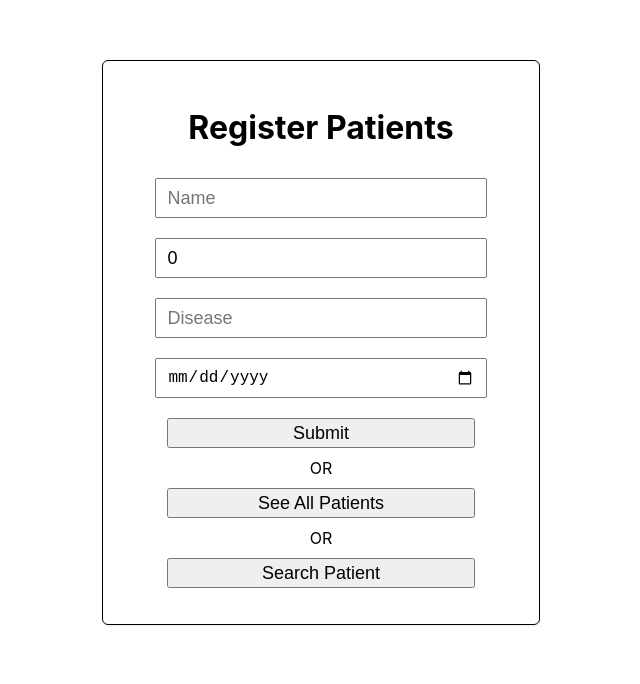
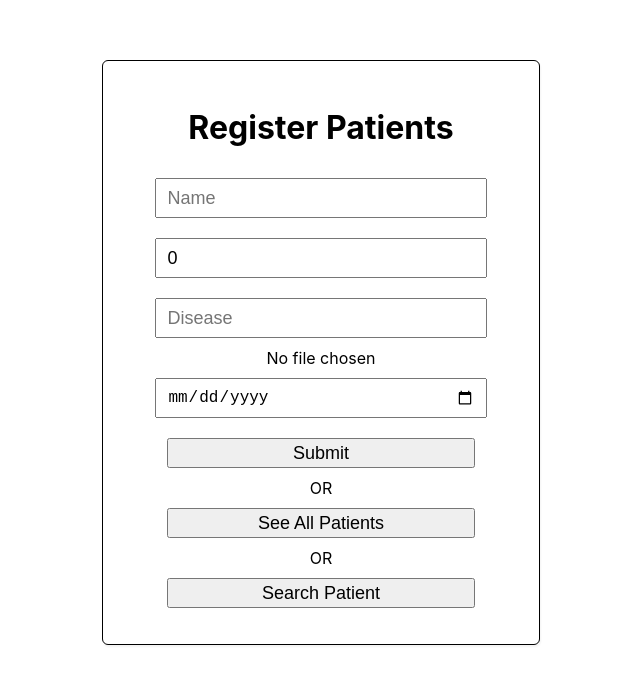
Before and after one commit to AnasRRaza/patients-tracker, a React (Create React App) app: page /register/1 in a window 1280 px wide. Shown: the top 684 px of the page, without its empty margins (319-959 px from the left). Built offline with nearby package versions, Linux system fonts and the light colour scheme.

Commit message:
create file upload component

```diff
--- /dev/null
+++ b/src/components/InputImage.jsx
@@ -0,0 +1,30 @@
+import React from "react";
+
+const InputImage = ({ title, error, onChange, value, ...props }) => {
+  return (
+    <div>
+      <label>
+        {value ? (
+          <img src={URL.createObjectURL(value)} alt="" width="138" />
+        ) : (
+          "No file chosen"
+        )}
+        <input
+          {...props}
+          style={{
+            ...props.style,
+          }}
+          type="file"
+          onChange={(e) => {
+            onChange(e.target.files);
+            e.target.value = null;
+          }}
+          accept="image/*"
+          style={{ display: "none" }}
+        />
+      </label>
+    </div>
+  );
+};
+
+export default InputImage;
--- a/src/screens/PatientDetails.jsx
+++ b/src/screens/PatientDetails.jsx
@@ -46,6 +46,7 @@ const PatientDetails = () => {
             <p>
               Date of Registration: <b> {ele.date}</b>
             </p>
+            {/* <img src={ele.image} alt="" width={200} /> */}
           </div>
         );
       })}
--- a/src/screens/RegisterPatient.jsx
+++ b/src/screens/RegisterPatient.jsx
@@ -4,10 +4,12 @@ import Button from "../components/Button";
 import Input from "../components/Input";
 import { useNavigate, useParams } from "react-router";
 import { db } from "../firebase";
+import InputImage from "../components/InputImage";
 
 const RegisterPatient = () => {
   const { id } = useParams();
   const navigate = useNavigate();
+  const [image, setImage] = useState(null);
   const [patientDetail, setPatientDetail] = useState({
     name: "",
     age: 0,
@@ -18,8 +20,10 @@ const RegisterPatient = () => {
 
   const handleSubmit = async (e) => {
     e.preventDefault();
+    const details = { patientDetail, ...image };
+    console.log(image);
     try {
-      const docRef = await addDoc(collection(db, "patients"), patientDetail);
+      const docRef = await addDoc(collection(db, "patients"), details);
       console.log("Document written with ID: ", docRef.id);
     } catch (e) {
       console.error("Error adding document: ", e);
@@ -75,6 +79,17 @@ const RegisterPatient = () => {
             }));
           }}
         />
+        <InputImage
+          title="Select Image:"
+          value={image}
+          onChange={(files) => {
+            if (files?.length) {
+              setImage(files[0]);
+            } else {
+              setImage(null);
+            }
+          }}
+        />
         <Input
           required={true}
           type="date"
```
